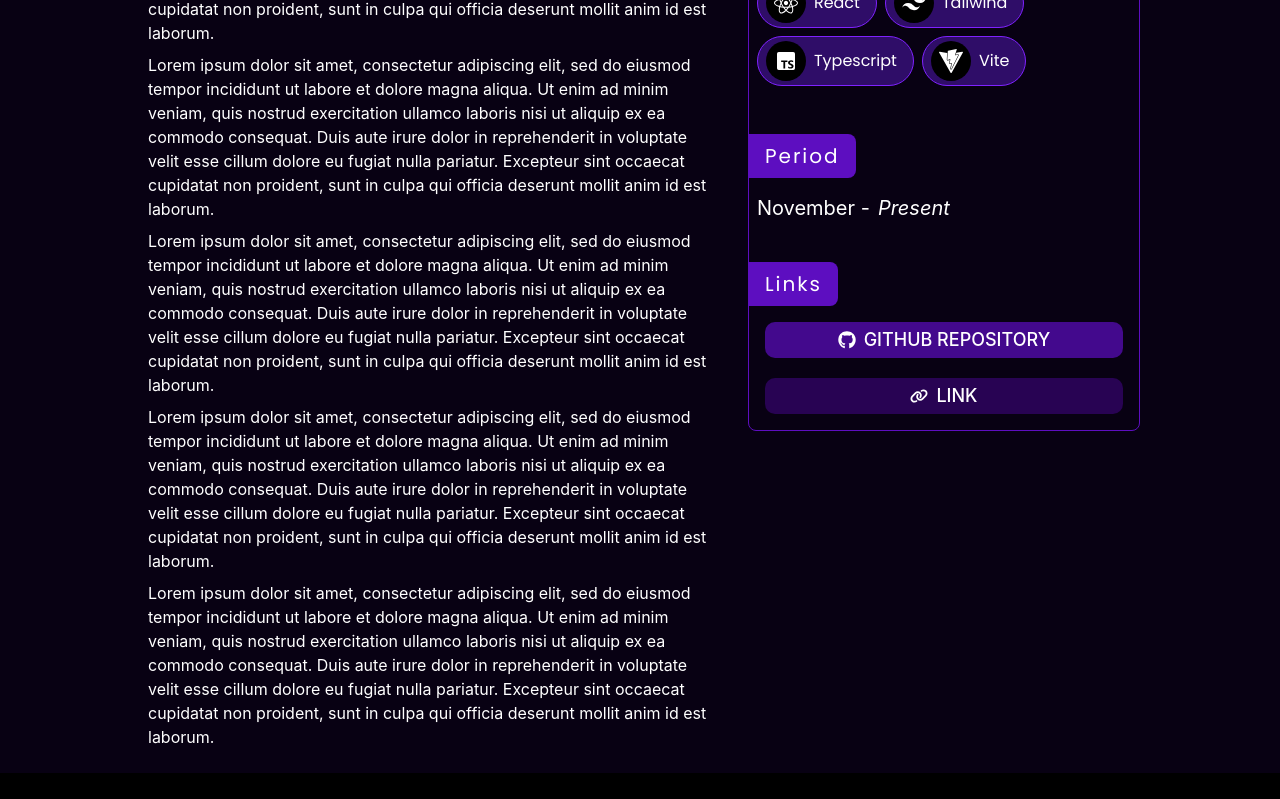
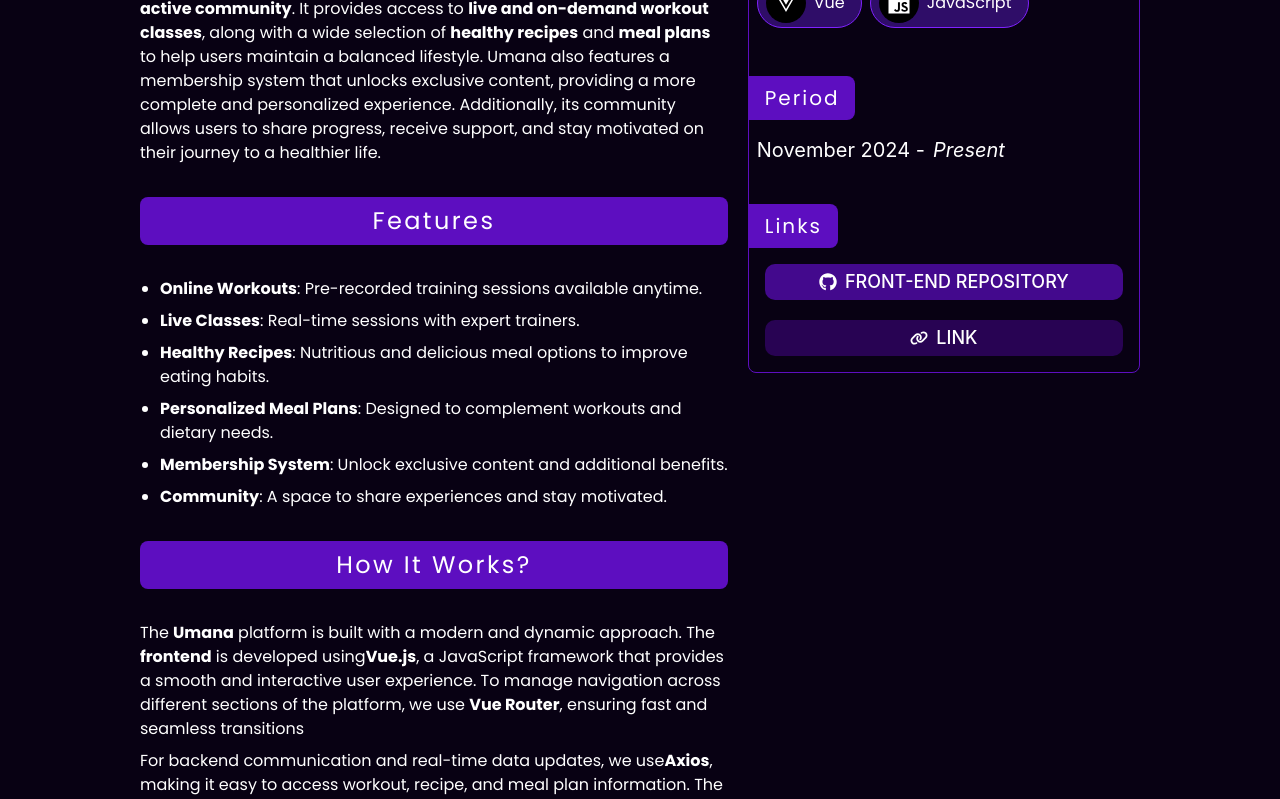
Before and after one commit to AndresAntelo21/portafolio, a React (Vite) app: page /umana-web in a window 1280 px wide. Shown: the part 680-1479 px from the top of the page. Built offline with nearby package versions, Linux system fonts and the light colour scheme; a web font is replaced by a local one.

Commit message:
Update project descriptions for Csipro and Revolt, enhancing clarity and detail

```diff
--- a/src/components/home/sections/projects/projects.tsx
+++ b/src/components/home/sections/projects/projects.tsx
@@ -30,10 +30,7 @@ export const Projects: React.FC<ProjectsProps> = ({ className }) => {
           </div>
         }
         date="10/11/2023"
-        description="Lorem ipsum dolor sit amet, consectetur adipiscing elit, sed do
-          eiusmod tempor incididunt ut labore et dolore magna aliqua. Ut enim ad
-          minim veniam, quis nostrud exercitation ullamco laboris nisi ut
-          aliquip ex ea commodo consequat."
+        description="CSI PRO REBOOT is the official platform of the CSI PRO laboratory at the Universidad de Sonora. Here, you will find information about our team of researchers, collaborators, and students, as well as the innovative projects we are leading in various scientific and technological fields."
         icons={[
           FaReact,
           BiLogoTypescript,
@@ -56,10 +53,7 @@ export const Projects: React.FC<ProjectsProps> = ({ className }) => {
           </div>
         }
         date="05/11/2024"
-        description="Lorem ipsum dolor sit amet, consectetur adipiscing elit, sed do
-          eiusmod tempor incididunt ut labore et dolore magna aliqua. Ut enim ad
-          minim veniam, quis nostrud exercitation ullamco laboris nisi ut
-          aliquip ex ea commodo consequat."
+        description="Umana is a fitness app created by Anabel Soto, designed to help you transform your physical and mental well-being. Access workout videos, fitness routines, live classes, healthy recipes, and a community chat to stay motivated every step of the way."
         icons={[FaVuejs, FaJs]}
         reverse={true}
         linkUrl="/umana-web"
@@ -77,10 +71,7 @@ export const Projects: React.FC<ProjectsProps> = ({ className }) => {
           </div>
         }
         date="15/02/2025"
-        description="Lorem ipsum dolor sit amet, consectetur adipiscing elit, sed do
-          eiusmod tempor incididunt ut labore et dolore magna aliqua. Ut enim ad
-          minim veniam, quis nostrud exercitation ullamco laboris nisi ut
-          aliquip ex ea commodo consequat."
+        description="Glam N Glow by Ale Murillo is a beauty studio dedicated to highlighting the essence and uniqueness of each individual. They specialize in enhancing natural beauty through personalized services. Their website is designed to showcase their service catalog and streamline the booking process, making it easy and efficient to schedule appointments. With a focus on professionalism, innovation, and quality, Glam N Glow creates unique experiences that reflect style and confidence."
         icons={[FaVuejs, FaJs]}
         linkUrl="/gng-web"
       />
@@ -95,10 +86,7 @@ export const Projects: React.FC<ProjectsProps> = ({ className }) => {
           </div>
         }
         date="24/02/2025"
-        description="Lorem ipsum dolor sit amet, consectetur adipiscing elit, sed do
-          eiusmod tempor incididunt ut labore et dolore magna aliqua. Ut enim ad
-          minim veniam, quis nostrud exercitation ullamco laboris nisi ut
-          aliquip ex ea commodo consequat."
+        description="The Colegio Bicultural Cananea is an educational institution committed to the comprehensive development of its students. Through its website, parents and students can explore the academic offerings, facilities, and values that guide the school's education. The platform is designed to provide clear and accessible information about educational programs, extracurricular activities, and enrollment processes, making it easier to connect with the institution."
         icons={[
           FaReact,
           BiLogoTypescript,
@@ -122,7 +110,9 @@ export const Projects: React.FC<ProjectsProps> = ({ className }) => {
           </div>
         }
         date="26/12/2024"
-        description="In a world that is constantly evolving, understanding the dynamics of urban mobility becomes essential for building more efficient, sustainable, and citizen-centered cities."
+        description="Revolt is a Mexican company with over 20 years of experience in manufacturing voltage regulation, transformation, and conditioning equipment. Its mission is to provide high-quality energy solutions that ensure an efficient and reliable power supply.
+
+Through its website, customers can learn more about the company, its values, and the services it offers, including voltage regulators, transformers, surge suppressors, uninterruptible power supply (UPS) systems, and voltage studies. Revolt stands out for its commitment to innovation, honesty, and quality, offering tailored solutions to optimize its clients' energy performance."
         icons={[FaVuejs, FaJs]}
         linkUrl="/revolt-web"
       />
--- a/src/components/home/sections/work-experience/work-experience.tsx
+++ b/src/components/home/sections/work-experience/work-experience.tsx
@@ -61,7 +61,7 @@ export const WorkExperience: React.FC<WorkExperienceProps> = ({
               <div className="flex items-center gap-2">
                 <img
                   src="/public/projects/unison.svg"
-                  alt="Logo del laboratorio CSI PRO"
+                  alt="Logo de la Universidad de Sonora"
                   className="h-10 w-10"
                 />
                 <div className="font-normal">UNISON</div>
@@ -70,7 +70,7 @@ export const WorkExperience: React.FC<WorkExperienceProps> = ({
             description="The Universidad de Sonora is a leading institution in higher education and research in northwest Mexico. With a wide range of academic programs and a commitment to innovation, it prepares professionals who contribute to the social, economic, and cultural development of the region."
             buttonUrl="/unison"
           />
-          <ExperienceCard
+          {/* <ExperienceCard
             imageSrc="/public/projects/movilidad/img4.png"
             title={
               <div className="flex items-center gap-2">
@@ -82,7 +82,7 @@ export const WorkExperience: React.FC<WorkExperienceProps> = ({
             ad minim veniam, quis nostrud exercitation ullamco laboris nisi ut
             aliquip ex ea commodo consequat."
             buttonUrl="/"
-          />
+          /> */}
         </div>
       </div>
     </div>
--- a/src/projects/csipro-web/csipro-web.tsx
+++ b/src/projects/csipro-web/csipro-web.tsx
@@ -65,7 +65,7 @@ export const CsiproWeb = () => {
               >
                 <span className="flex items-center gap-2 text-lg uppercase">
                   <FaGithub />
-                  Github Repository
+                  Front-end Repository
                 </span>
               </a>
               <a
@@ -81,52 +81,19 @@ export const CsiproWeb = () => {
             </div>
           </div>
         </div>
-        <div className="flex w-full flex-col gap-2 p-2 text-left lg:w-[60%]">
-          <p>
-            Lorem ipsum dolor sit amet, consectetur adipiscing elit, sed do
-            eiusmod tempor incididunt ut labore et dolore magna aliqua. Ut enim
-            ad minim veniam, quis nostrud exercitation ullamco laboris nisi ut
-            aliquip ex ea commodo consequat. Duis aute irure dolor in
-            reprehenderit in voluptate velit esse cillum dolore eu fugiat nulla
-            pariatur. Excepteur sint occaecat cupidatat non proident, sunt in
-            culpa qui officia deserunt mollit anim id est laborum.
-          </p>
-          <p>
-            Lorem ipsum dolor sit amet, consectetur adipiscing elit, sed do
-            eiusmod tempor incididunt ut labore et dolore magna aliqua. Ut enim
-            ad minim veniam, quis nostrud exercitation ullamco laboris nisi ut
-            aliquip ex ea commodo consequat. Duis aute irure dolor in
-            reprehenderit in voluptate velit esse cillum dolore eu fugiat nulla
-            pariatur. Excepteur sint occaecat cupidatat non proident, sunt in
-            culpa qui officia deserunt mollit anim id est laborum.
-          </p>
-          <p>
-            Lorem ipsum dolor sit amet, consectetur adipiscing elit, sed do
-            eiusmod tempor incididunt ut labore et dolore magna aliqua. Ut enim
-            ad minim veniam, quis nostrud exercitation ullamco laboris nisi ut
-            aliquip ex ea commodo consequat. Duis aute irure dolor in
-            reprehenderit in voluptate velit esse cillum dolore eu fugiat nulla
-            pariatur. Excepteur sint occaecat cupidatat non proident, sunt in
-            culpa qui officia deserunt mollit anim id est laborum.
-          </p>
-          <p>
-            Lorem ipsum dolor sit amet, consectetur adipiscing elit, sed do
-            eiusmod tempor incididunt ut labore et dolore magna aliqua. Ut enim
-            ad minim veniam, quis nostrud exercitation ullamco laboris nisi ut
-            aliquip ex ea commodo consequat. Duis aute irure dolor in
-            reprehenderit in voluptate velit esse cillum dolore eu fugiat nulla
-            pariatur. Excepteur sint occaecat cupidatat non proident, sunt in
-            culpa qui officia deserunt mollit anim id est laborum.
-          </p>
-          <p>
-            Lorem ipsum dolor sit amet, consectetur adipiscing elit, sed do
-            eiusmod tempor incididunt ut labore et dolore magna aliqua. Ut enim
-            ad minim veniam, quis nostrud exercitation ullamco laboris nisi ut
-            aliquip ex ea commodo consequat. Duis aute irure dolor in
-            reprehenderit in voluptate velit esse cillum dolore eu fugiat nulla
-            pariatur. Excepteur sint occaecat cupidatat non proident, sunt in
-            culpa qui officia deserunt mollit anim id est laborum.
-          </p>
+        <div className="font-poppins flex w-full flex-col gap-2 p-2 text-left lg:w-[60%]">
+          <div className="flex flex-col gap-4 py-5">
+            <p>
+              CSI PRO REBOOT is the official platform of the CSI PRO laboratory
+              at the Universidad de Sonora. Here, you will find information
+              about our team of researchers, collaborators, and students, as
+              well as the innovative projects we are leading in various
+              scientific and technological fields.
+            </p>
+          </div>
+          <div className="w-full rounded-md bg-violet-800 py-2 text-center text-2xl tracking-widest">
+            <h1>Project Description</h1>
+          </div>
         </div>
       </div>
     </div>
--- a/src/projects/umana/umana-web.tsx
+++ b/src/projects/umana/umana-web.tsx
@@ -1,9 +1,6 @@
 import { ToolsText } from "@/components/home/sections/tools/tools-text";
 import { UmanaCarousel } from "@/projects/umana/umana-carousel";
-import { FaReact, FaGithub } from "react-icons/fa";
-import { RiTailwindCssFill } from "react-icons/ri";
-import { SiVite } from "react-icons/si";
-import { BiLogoTypescript } from "react-icons/bi";
+import { FaGithub, FaVuejs, FaJs } from "react-icons/fa";
 import { FaLink } from "react-icons/fa6";
 // CODIGO SUCIO - PASAR TODO A UN COMPONENTE NO HAY TIEMPO, SOLO ES UNA DEMOSTRACION
 // QUIEN LEA ESTO ES UN METICHE MUEJEJEJE
@@ -19,7 +16,7 @@ export const UmanaWeb = () => {
         />
       </div>
       {/* cuadro de tecnologias */}
-      <div className="flex flex-col gap-5 lg:flex-row-reverse">
+      <div className="flex w-full flex-col gap-5 lg:flex-row-reverse">
         <div className="flex h-max w-full flex-col rounded-md border-1 border-violet-800 py-4 pr-4 lg:w-[40%]">
           <div className="w-full">
             <div className="flex w-max items-center justify-center rounded-r-md bg-violet-800 px-4 py-2">
@@ -29,10 +26,8 @@ export const UmanaWeb = () => {
             </div>
           </div>
           <div className="mt-10 flex flex-wrap gap-2 p-2">
-            <ToolsText title="React" icons={[FaReact]} />
-            <ToolsText title="Tailwind" icons={[RiTailwindCssFill]} />
-            <ToolsText title="Typescript" icons={[BiLogoTypescript]} />
-            <ToolsText title="Vite" icons={[SiVite]} />
+            <ToolsText title="Vue" icons={[FaVuejs]} />
+            <ToolsText title="JavaScript" icons={[FaJs]} />
           </div>
           <div>
             <div className="w-full pt-10">
@@ -43,7 +38,7 @@ export const UmanaWeb = () => {
               </div>
             </div>
             <div className="flex gap-2 pt-4 pl-2 text-xl">
-              <h3 className="">November -</h3>
+              <h3 className="">November 2024 -</h3>
               <span className="italic">Present</span>
             </div>
           </div>
@@ -57,16 +52,18 @@ export const UmanaWeb = () => {
             </div>
             <div className="flex flex-col gap-5 pt-4 pl-4 font-medium">
               <a
-                href="/"
+                href="https://github.com/Legrafica/umana_front"
+                target="_blank"
                 className="flex justify-center rounded-lg bg-violet-800/70 py-1"
               >
                 <span className="flex items-center gap-2 text-lg uppercase">
                   <FaGithub />
-                  Github Repository
+                  Front-End Repository
                 </span>
               </a>
               <a
-                href="/"
+                href="https://umana.com.mx/"
+                target="_blank"
                 className="flex justify-center rounded-lg bg-violet-700/30 py-1"
               >
                 <span className="flex items-center gap-2 text-lg uppercase">
@@ -77,52 +74,83 @@ export const UmanaWeb = () => {
             </div>
           </div>
         </div>
-        <div className="flex w-full flex-col gap-2 p-2 text-left lg:w-[60%]">
+        <div className="font-poppins flex w-full flex-col gap-8 text-left lg:w-[60%]">
+          <div className="w-full rounded-md bg-violet-800 py-2 text-center text-2xl tracking-widest">
+            <span>Project Description</span>
+          </div>
           <p>
-            Lorem ipsum dolor sit amet, consectetur adipiscing elit, sed do
-            eiusmod tempor incididunt ut labore et dolore magna aliqua. Ut enim
-            ad minim veniam, quis nostrud exercitation ullamco laboris nisi ut
-            aliquip ex ea commodo consequat. Duis aute irure dolor in
-            reprehenderit in voluptate velit esse cillum dolore eu fugiat nulla
-            pariatur. Excepteur sint occaecat cupidatat non proident, sunt in
-            culpa qui officia deserunt mollit anim id est laborum.
+            <strong>Umana</strong> is an online platform designed to improve
+            people’s health and well-being through{" "}
+            <strong>virtual workouts</strong>,{" "}
+            <strong>personalized nutrition</strong>,{" "}
+            <strong>and an active community</strong>. It provides access to{" "}
+            <strong>live and on-demand workout classes</strong>, along with a
+            wide selection of <strong>healthy recipes</strong> and{" "}
+            <strong>meal plans</strong> to help users maintain a balanced
+            lifestyle. Umana also features a membership system that unlocks
+            exclusive content, providing a more complete and personalized
+            experience. Additionally, its community allows users to share
+            progress, receive support, and stay motivated on their journey to a
+            healthier life.
           </p>
-          <p>
-            Lorem ipsum dolor sit amet, consectetur adipiscing elit, sed do
-            eiusmod tempor incididunt ut labore et dolore magna aliqua. Ut enim
-            ad minim veniam, quis nostrud exercitation ullamco laboris nisi ut
-            aliquip ex ea commodo consequat. Duis aute irure dolor in
-            reprehenderit in voluptate velit esse cillum dolore eu fugiat nulla
-            pariatur. Excepteur sint occaecat cupidatat non proident, sunt in
-            culpa qui officia deserunt mollit anim id est laborum.
-          </p>
-          <p>
-            Lorem ipsum dolor sit amet, consectetur adipiscing elit, sed do
-            eiusmod tempor incididunt ut labore et dolore magna aliqua. Ut enim
-            ad minim veniam, quis nostrud exercitation ullamco laboris nisi ut
-            aliquip ex ea commodo consequat. Duis aute irure dolor in
-            reprehenderit in voluptate velit esse cillum dolore eu fugiat nulla
-            pariatur. Excepteur sint occaecat cupidatat non proident, sunt in
-            culpa qui officia deserunt mollit anim id est laborum.
-          </p>
-          <p>
-            Lorem ipsum dolor sit amet, consectetur adipiscing elit, sed do
-            eiusmod tempor incididunt ut labore et dolore magna aliqua. Ut enim
-            ad minim veniam, quis nostrud exercitation ullamco laboris nisi ut
-            aliquip ex ea commodo consequat. Duis aute irure dolor in
-            reprehenderit in voluptate velit esse cillum dolore eu fugiat nulla
-            pariatur. Excepteur sint occaecat cupidatat non proident, sunt in
-            culpa qui officia deserunt mollit anim id est laborum.
-          </p>
-          <p>
-            Lorem ipsum dolor sit amet, consectetur adipiscing elit, sed do
-            eiusmod tempor incididunt ut labore et dolore magna aliqua. Ut enim
-            ad minim veniam, quis nostrud exercitation ullamco laboris nisi ut
-            aliquip ex ea commodo consequat. Duis aute irure dolor in
-            reprehenderit in voluptate velit esse cillum dolore eu fugiat nulla
-            pariatur. Excepteur sint occaecat cupidatat non proident, sunt in
-            culpa qui officia deserunt mollit anim id est laborum.
-          </p>
+          <div className="w-full rounded-md bg-violet-800 py-2 text-center text-2xl tracking-widest">
+            <span>Features</span>
+          </div>
+          <div>
+            <ul className="ml-5 flex list-disc flex-col gap-2">
+              <li>
+                <strong>Online Workouts</strong>: Pre-recorded training sessions
+                available anytime.
+              </li>
+              <li>
+                <strong>Live Classes</strong>: Real-time sessions with expert
+                trainers.
+              </li>
+              <li>
+                <strong>Healthy Recipes</strong>: Nutritious and delicious meal
+                options to improve eating habits.
+              </li>
+              <li>
+                <strong>Personalized Meal Plans</strong>: Designed to complement
+                workouts and dietary needs.
+              </li>
+              <li>
+                <strong>Membership System</strong>: Unlock exclusive content and
+                additional benefits.
+              </li>
+              <li>
+                <strong>Community</strong>: A space to share experiences and
+                stay motivated.
+              </li>
+            </ul>
+          </div>
+
+          <div className="w-full rounded-md bg-violet-800 py-2 text-center text-2xl tracking-widest">
+            <span> How It Works?</span>
+          </div>
+          <div className="flex flex-col gap-2">
+            <p>
+              The <strong>Umana</strong> platform is built with a modern and
+              dynamic approach. The <strong>frontend</strong> is developed using
+              <strong>Vue.js</strong>, a JavaScript framework that provides a
+              smooth and interactive user experience. To manage navigation
+              across different sections of the platform, we use{" "}
+              <strong>Vue Router</strong>, ensuring fast and seamless
+              transitions
+            </p>
+            <p>
+              For backend communication and real-time data updates, we use
+              <strong>Axios</strong>, making it easy to access workout, recipe,
+              and meal plan information. The user interface is designed with
+              <strong>pure HTML and CSS</strong>, ensuring a clean, responsive,
+              and user-friendly structure for any device.
+            </p>
+            <p>
+              With these technologies, Umana delivers an intuitive and
+              accessible environment where users can focus on their well-being
+              without hassle.
+            </p>
+          </div>
         </div>
       </div>
     </div>
--- a/src/projects/work-experience-page/csipro/csipro.tsx
+++ b/src/projects/work-experience-page/csipro/csipro.tsx
@@ -50,10 +50,7 @@ export const Csipro = () => {
           </div>
         }
         date="10/11/2023"
-        description="Lorem ipsum dolor sit amet, consectetur adipiscing elit, sed do
-                eiusmod tempor incididunt ut labore et dolore magna aliqua. Ut enim ad
-                minim veniam, quis nostrud exercitation ullamco laboris nisi ut
-                aliquip ex ea commodo consequat."
+        description="CSI PRO REBOOT is the official platform of the CSI PRO laboratory at the Universidad de Sonora. Here, you will find information about our team of researchers, collaborators, and students, as well as the innovative projects we are leading in various scientific and technological fields."
         icons={[
           FaReact,
           BiLogoTypescript,
--- a/src/projects/work-experience-page/legrafica/legrafica.tsx
+++ b/src/projects/work-experience-page/legrafica/legrafica.tsx
@@ -40,30 +40,9 @@ export const Legrafica = () => {
           </div>
         }
         date="05/11/2024"
-        description="Lorem ipsum dolor sit amet, consectetur adipiscing elit, sed do
-                eiusmod tempor incididunt ut labore et dolore magna aliqua. Ut enim ad
-                minim veniam, quis nostrud exercitation ullamco laboris nisi ut
-                aliquip ex ea commodo consequat."
+        description="Umana is a fitness app created by Anabel Soto, designed to help you transform your physical and mental well-being. Access workout videos, fitness routines, live classes, healthy recipes, and a community chat to stay motivated every step of the way."
         icons={[FaVuejs, FaJs]}
         linkUrl="/umana-web"
-      />
-
-      <ProjectsCard
-        imageSrc="/public/projects/revolt/revolt-cover.png"
-        title={
-          <div className="flex items-center gap-2">
-            <img
-              src="/public/projects/revolt/revolt-logo.svg"
-              alt="Logo del laboratorio CSI PRO"
-              className="w-40"
-            />
-          </div>
-        }
-        date="08/02/2023"
-        description="In a world that is constantly evolving, understanding the dynamics of urban mobility becomes essential for building more efficient, sustainable, and citizen-centered cities."
-        icons={[FaVuejs, FaJs]}
-        reverse={true}
-        linkUrl="/revolt-web"
       />
 
       <ProjectsCard
@@ -78,11 +57,9 @@ export const Legrafica = () => {
           </div>
         }
         date="15/02/2025"
-        description="Lorem ipsum dolor sit amet, consectetur adipiscing elit, sed do
-                eiusmod tempor incididunt ut labore et dolore magna aliqua. Ut enim ad
-                minim veniam, quis nostrud exercitation ullamco laboris nisi ut
-                aliquip ex ea commodo consequat."
+        description="Glam N Glow by Ale Murillo is a beauty studio dedicated to highlighting the essence and uniqueness of each individual. They specialize in enhancing natural beauty through personalized services. Their website is designed to showcase their service catalog and streamline the booking process, making it easy and efficient to schedule appointments. With a focus on professionalism, innovation, and quality, Glam N Glow creates unique experiences that reflect style and confidence."
         icons={[FaVuejs, FaJs]}
+        reverse={true}
         linkUrl="/gng-web"
       />
 
@@ -96,10 +73,7 @@ export const Legrafica = () => {
           </div>
         }
         date="24/02/2025"
-        description="Lorem ipsum dolor sit amet, consectetur adipiscing elit, sed do
-                eiusmod tempor incididunt ut labore et dolore magna aliqua. Ut enim ad
-                minim veniam, quis nostrud exercitation ullamco laboris nisi ut
-                aliquip ex ea commodo consequat."
+        description="The Colegio Bicultural Cananea is an educational institution committed to the comprehensive development of its students. Through its website, parents and students can explore the academic offerings, facilities, and values that guide the school's education. The platform is designed to provide clear and accessible information about educational programs, extracurricular activities, and enrollment processes, making it easier to connect with the institution."
         icons={[
           FaReact,
           BiLogoTypescript,
@@ -107,8 +81,27 @@ export const Legrafica = () => {
           SiVite,
           RiTailwindCssFill,
         ]}
+        linkUrl="/cbc-web"
+      />
+
+      <ProjectsCard
+        imageSrc="/public/projects/revolt/revolt-cover.png"
+        title={
+          <div className="flex items-center gap-2">
+            <img
+              src="/public/projects/revolt/revolt-logo.svg"
+              alt="Logo del laboratorio CSI PRO"
+              className="w-40"
+            />
+          </div>
+        }
+        date="26/12/2024"
+        description="Revolt is a Mexican company with over 20 years of experience in manufacturing voltage regulation, transformation, and conditioning equipment. Its mission is to provide high-quality energy solutions that ensure an efficient and reliable power supply.
+
+Through its website, customers can learn more about the company, its values, and the services it offers, including voltage regulators, transformers, surge suppressors, uninterruptible power supply (UPS) systems, and voltage studies. Revolt stands out for its commitment to innovation, honesty, and quality, offering tailored solutions to optimize its clients' energy performance."
+        icons={[FaVuejs, FaJs]}
         reverse={true}
-        linkUrl="/cbc-web"
+        linkUrl="/revolt-web"
       />
     </div>
   );
```
